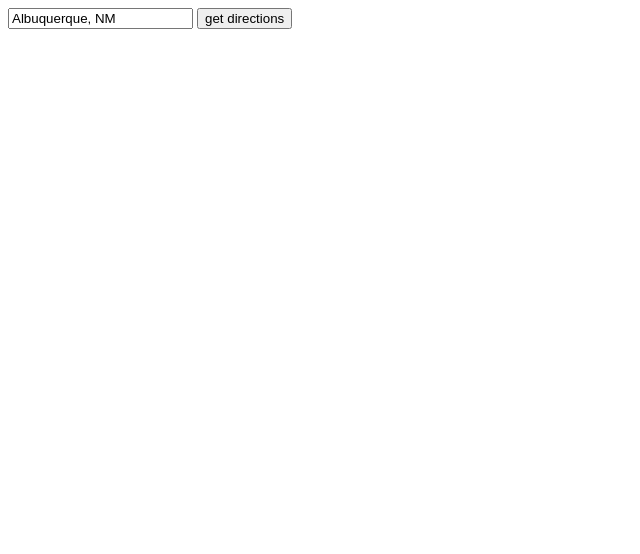
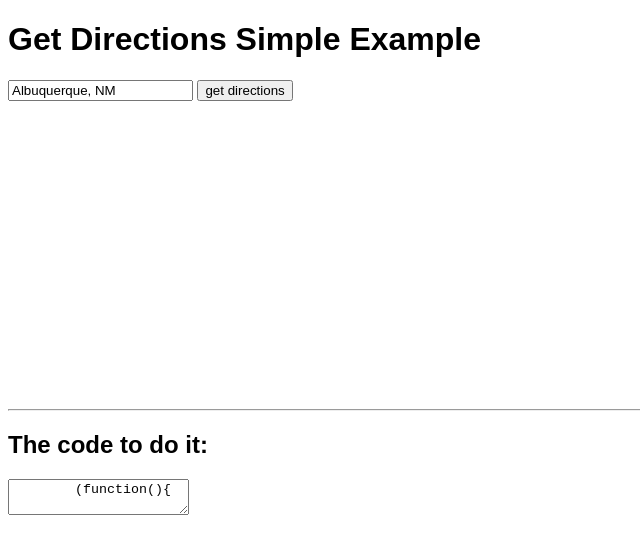
Before and after one commit to jcutrell/jquery.wbDirections.js, a website: page index.html in a window 1280 px wide. Shown: the whole page, without its empty margins (0-640 px from the left). Drawn offline with nearby package versions, Linux system fonts and the light colour scheme; some packages are replaced by stand-ins of ours.

Commit message:
added more stuff to readme and index.html test

```diff
--- a/index.html
+++ b/index.html
@@ -18,6 +18,9 @@
     <!-- Mobile viewport optimized: h5bp.com/viewport -->
     <meta name="viewport" content="width=device-width">
     <style>
+    body {
+        font-family: sans-serif;
+    }
         #directions {
             width: 500px;
             height: 300px;
@@ -40,6 +43,7 @@
     <!--[if lt IE 7]><p class="chromeframe">Your browser is <em>ancient!</em> <a href="http://browsehappy.com/">Upgrade to a different browser</a> or <a href="http://www.google.com/chromeframe/?redirect=true">install Google Chrome Frame</a> to experience this site.</p><![endif]-->
 
     <!-- Add your site or application content here -->
+    <h1>Get Directions Simple Example</h1>
     <form id='get_directions'>
       <input name="to" type="hidden" value="1016 Howell Mill Road, Atlanta, GA, 30318">
       <input name="from" value="Albuquerque, NM">
@@ -47,6 +51,24 @@
     </form>
 
     <div id="directions"></div>
+    <hr />
+    <h2>The code to do it:</h2>
+    <textarea>
+        (function(){
+      $('#get_directions').on("submit", function(e){
+            var f = $(this);
+            e.preventDefault();
+            $("#directions").wbDirections({
+              from : f.find("input[name=from]").val(),
+              to : f.find("input[name=to]").val()
+            });
+            $("#directions").on("loaded.wbDirections", function(){
+                $("#directions").animate({opacity:1});
+            });
+            return false;
+          });
+    })();
+    </textarea>
 
     <!-- JavaScript at the bottom for fast page loading: http://developer.yahoo.com/performance/rules.html#js_bottom -->
 
```
Also changed, not shown: test/jquery.wbDirections.html (+1 -0 lines), test/jquery.wbDirections_test.js (+1 -31 lines).
